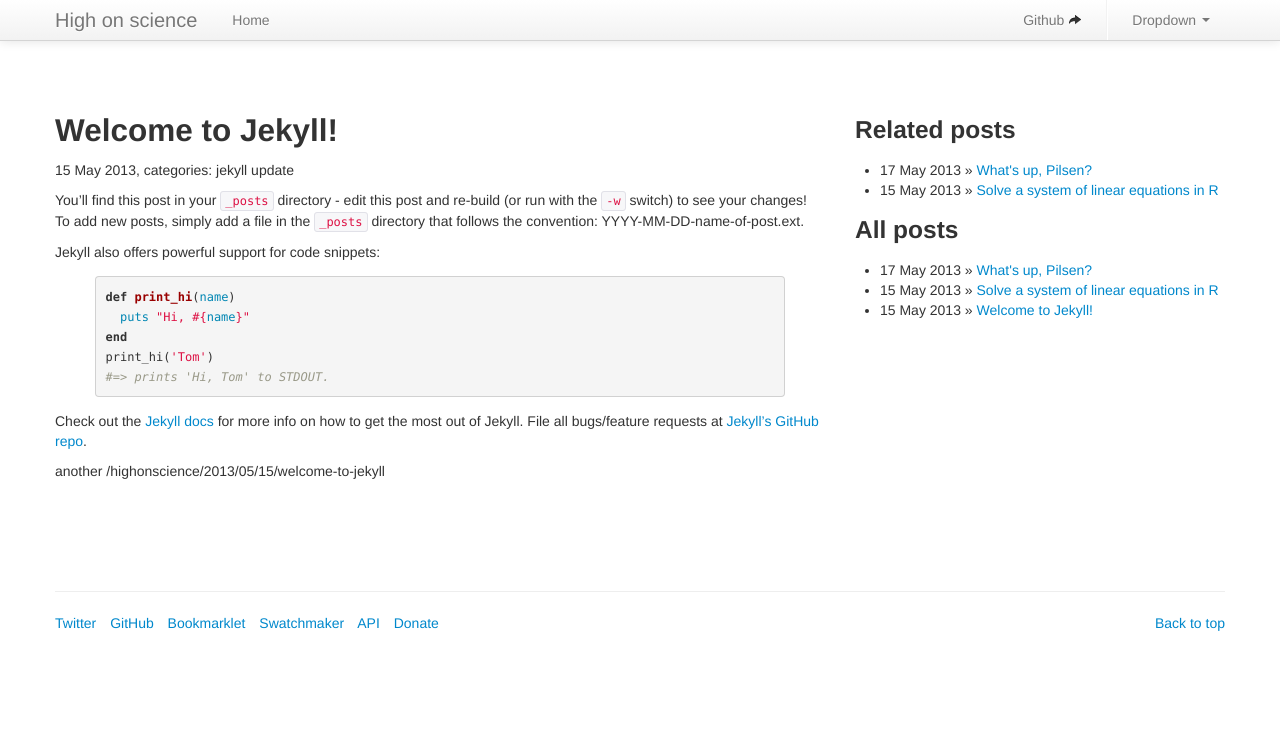
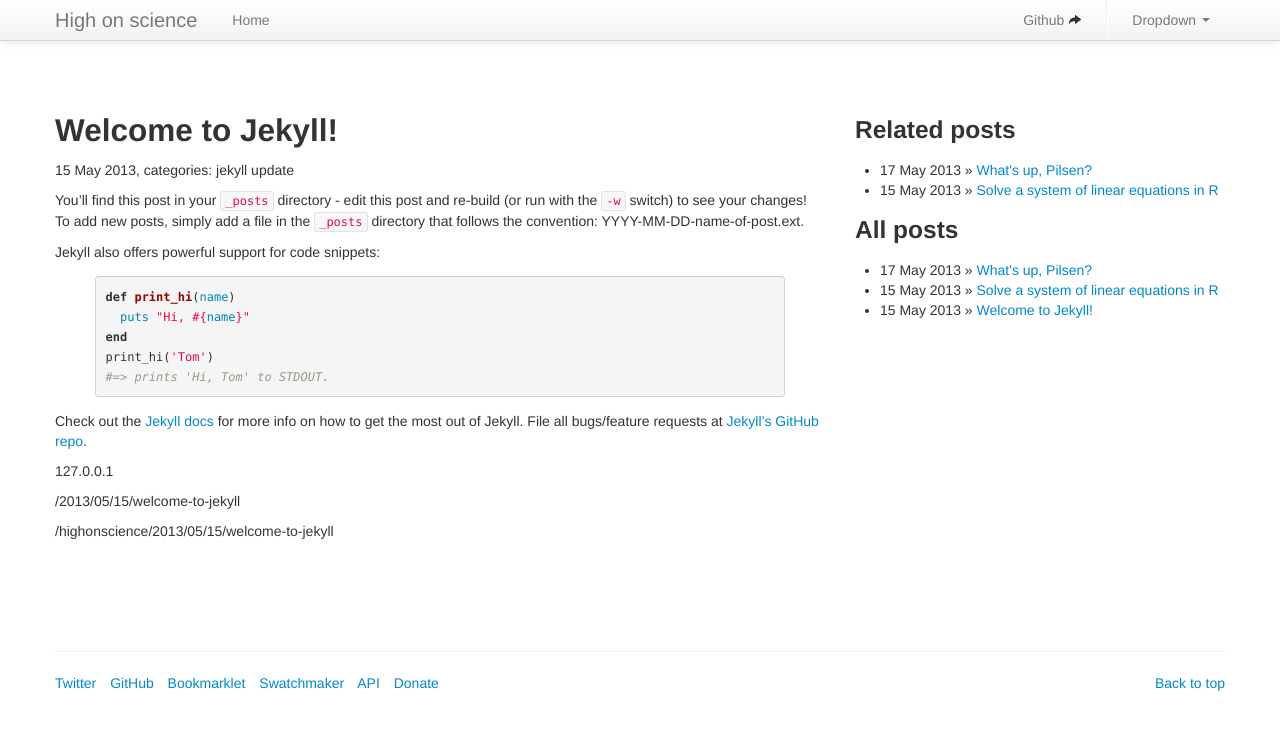
Before and after one commit to fwhigh/high_on_science, a Jekyll site: the page built from _posts/2013-05-15-welcome-to-jekyll.markdown, in a window 1280 px wide. Shown: the top 730 px of the page. Built offline with Jekyll 4.4.1, drawn with Linux system fonts in a browser that asks for light colours; nearby versions of some CDN libraries.

Commit message:
test fb comments take 2

```diff
--- a/_includes/comments.html
+++ b/_includes/comments.html
@@ -9,7 +9,6 @@
   fjs.parentNode.insertBefore(js, fjs);
 }(document, 'script', 'facebook-jssdk'));</script>
 
-<p>{{ site.url }}{{ site.baseurl }}{{ page.url }}</p>
-<div class="fb-comments" href="{{ site.url }}{{ site.baseurl }}{{ page.url }}" data-width="470" data-num-posts="10"></div>
+<div class="fb-comments" href="{{ site.host }}{{ site.baseurl }}{{ page.url }}" data-width="470" data-num-posts="10"></div>
 
 {% endif %}
--- a/_layouts/post.html
+++ b/_layouts/post.html
@@ -12,7 +12,10 @@
 
     {{ content }}
 
-    <p>another {{ site.url }}{{ site.baseurl }}{{ page.url }}</p>
+
+    <p>{{ site.host }}</p>
+    <p>{{ page.url }}</p>
+    <p>{{ site.url }}{{ site.baseurl }}{{ page.url }}</p>
 
     {% include comments.html %}
 
```
